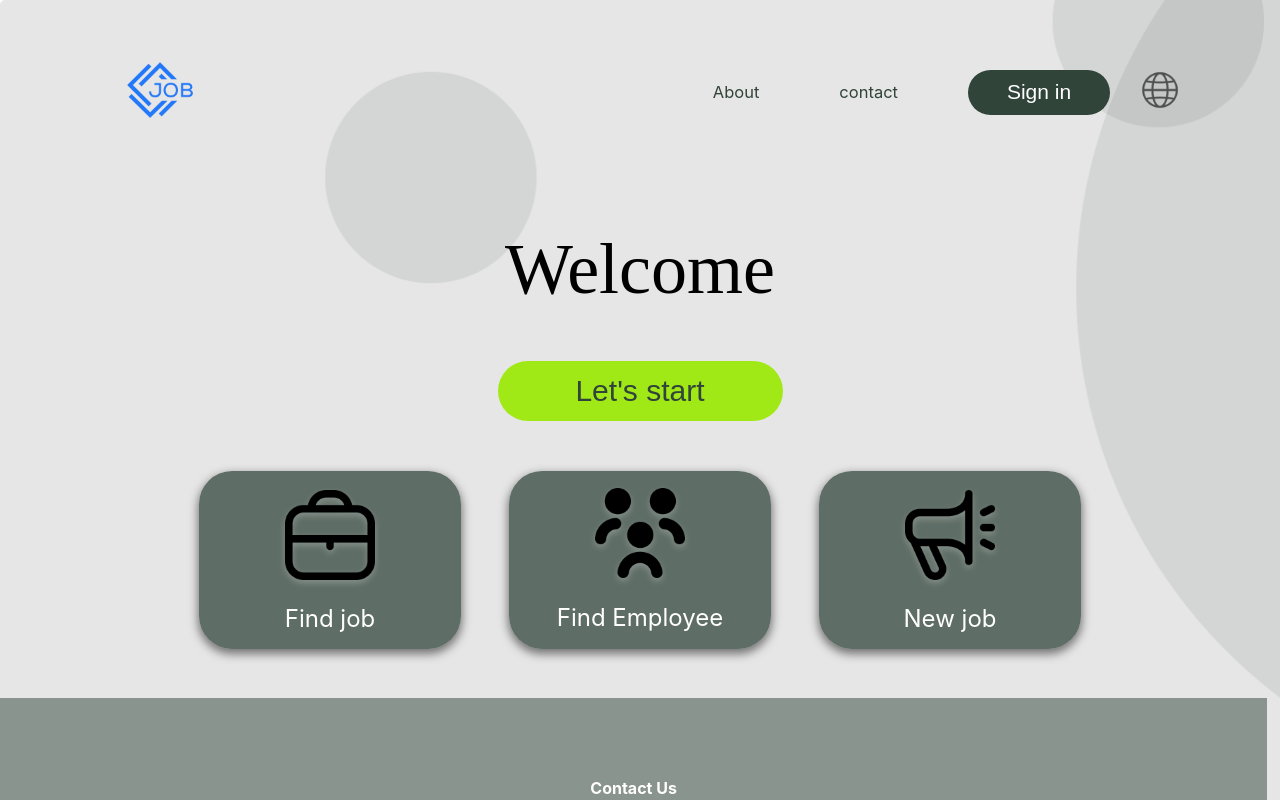
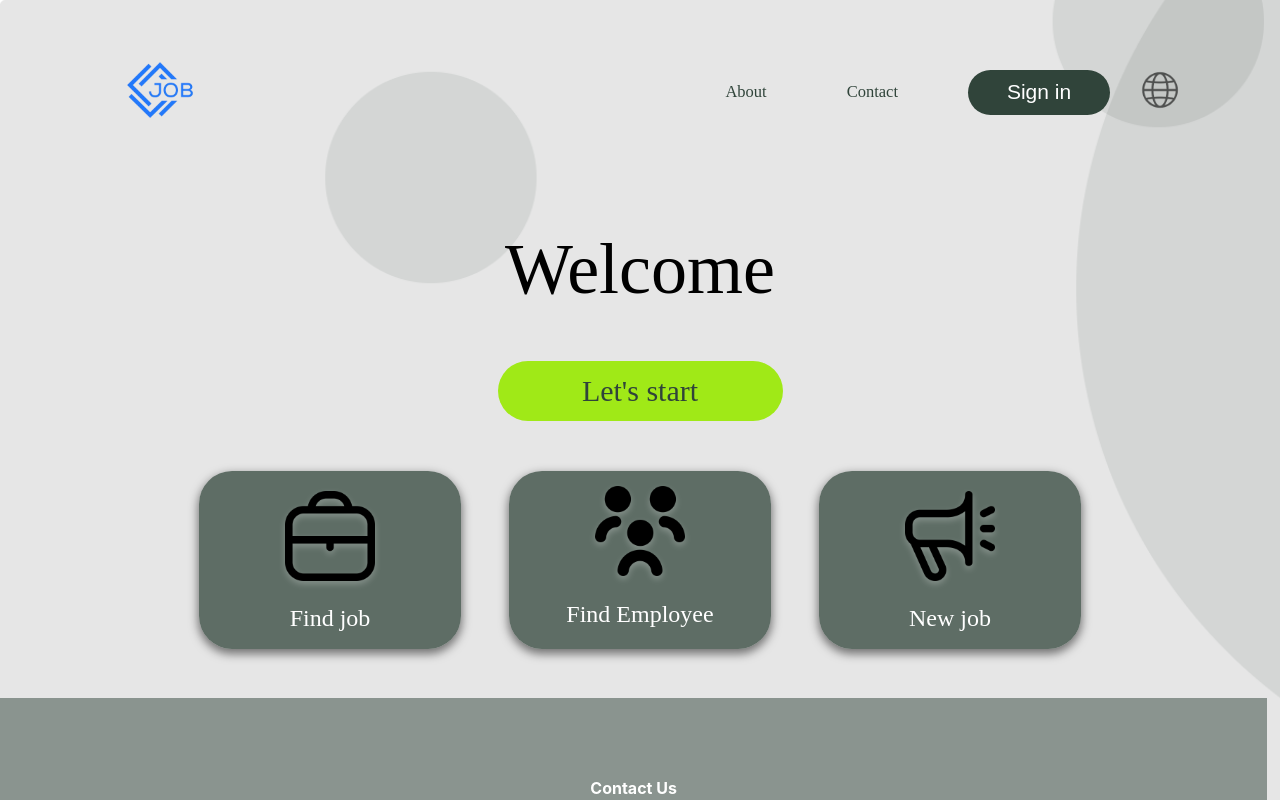
Before and after one commit to FILUD/find_job, a React (Create React App) app: page /About in a window 1280 px wide. Both pictures are taken after a click on the picture 160 px from the left and 90 px from the top of the page. Shown: the top 800 px of the page. Built offline with nearby package versions, Linux system fonts and the light colour scheme.

Commit message:
feature: update changing-languages
store the languages that selected in local and not change even though render or refresh

```diff
--- a/src/component/navbar/navbar_welcome.tsx
+++ b/src/component/navbar/navbar_welcome.tsx
@@ -3,9 +3,12 @@ import './Navbar.css'
 import { Link, useNavigate } from 'react-router-dom';
 import Login from '../popup/Authentication';
 import LanguagesOption from '../popup/Popup_languages';
+import { useTranslation } from 'react-i18next';
 
 function NavbarWelcome() {
   const navigate = useNavigate();
+  const [t, i18n] = useTranslation("global");
+
 // navbarwelcome
   return (
     <div className='container-nav'>
@@ -15,8 +18,8 @@ function NavbarWelcome() {
             </li>
         </ul>
         <ul className='container-right-nav'>
-            <li className='menu-navbar' onClick={() => navigate('/About')}>About</li>
-            <li className='menu-navbar' onClick={() => navigate('/Contact')}>contact</li>
+            <li className='menu-navbar' onClick={() => navigate('/About')}>{t("welcomepage.about")}</li>
+            <li className='menu-navbar' onClick={() => navigate('/Contact')}>{t("welcomepage.contact")}</li>
             <Login/>
             <LanguagesOption/>
             {/* <li className='menu-navbar' onClick={() => navigate('/Change_language')}> <img className='icon-chang-lang' src="Logo/language.png" alt="" /> </li> */}
--- a/src/component/popup/Authentication.tsx
+++ b/src/component/popup/Authentication.tsx
@@ -1,8 +1,11 @@
 import React, { useState } from 'react'
 import './Authentication.css'
+import { useTranslation } from 'react-i18next';
 
 
 const Authentication = () => {
+
+    const [t, i18n] = useTranslation("global");
     const [isOpenLogIn, setIsOpenLogIn] = useState(false);
     const [isOpenSignUp, setIsOpenSignUp] = useState(false);
 
--- a/src/component/popup/Popup_languages.tsx
+++ b/src/component/popup/Popup_languages.tsx
@@ -14,6 +14,8 @@ const LanguagesOption = () => {
     const [t, i18n] = useTranslation("global");
     const handleChangeLanguage = (lang: string) => {
         i18n.changeLanguage(lang);
+        localStorage.setItem('selectedLanguage', lang); // Store selected language in localStorage
+        togglePopupLanguagesOption(); // Close popup after language selection
     };
 
     return (
--- a/src/css/Welcome.css
+++ b/src/css/Welcome.css
@@ -108,6 +108,16 @@
     }
 }
 
-.box-center-welcome{
+.box-center-welcome {
     font-family: 'phetsarath OT';
 }
+
+.footer-container-welcome{
+    font-family: 'phetsarath OT';
+}
+.container-right-nav{
+    font-family: 'phetsarath OT';
+}
+.button-let-start{
+    font-family: 'phetsarath OT';
+}
--- a/src/index.tsx
+++ b/src/index.tsx
@@ -4,7 +4,7 @@ import './index.css';
 import App from './App';
 import reportWebVitals from './reportWebVitals';
 
-//import languages json and pakage
+//import languages json and package
 import global_en from './languages/en/global_en.json';
 import global_la from './languages/la/global_la.json';
 import global_th from './languages/th/global_th.json';
@@ -12,26 +12,29 @@ import global_th from './languages/th/global_th.json';
 import i18next from 'i18next';
 import { I18nextProvider } from 'react-i18next';
 
-
 const root = ReactDOM.createRoot(
   document.getElementById('root') as HTMLElement
 );
 
-//changing languages and set main languages
+// Check if a language is stored in localStorage
+const storedLanguage = localStorage.getItem('selectedLanguage');
+
+// Set default language to stored value or 'en' if nothing is stored
+const defaultLanguage = storedLanguage || 'en';
+
 i18next.init({
   interpolation: {
-    escapeValue: false, // not needed for react as it escapes by default
+    escapeValue: false,
   },
-  lng: "en",
+  lng: defaultLanguage,
   resources: {
-    en: {global: global_en},
-    th: {global: global_th },
-    la: {global: global_la},
+    en: { global: global_en },
+    th: { global: global_th },
+    la: { global: global_la },
   }
 });
 
 root.render(
-
   <React.StrictMode>
     <I18nextProvider i18n={i18next}>
       <App />
@@ -39,8 +42,4 @@ root.render(
   </React.StrictMode>
 );
 
-// If you want to start measuring performance in your app, pass a function
-// to log results (for example: reportWebVitals(console.log))
-// or send to an analytics endpoint. Learn more: https://bit.ly/CRA-vitals
-
 reportWebVitals();
--- a/src/languages/la/global_la.json
+++ b/src/languages/la/global_la.json
@@ -1,11 +1,16 @@
 {
     "welcomepage": {
         "welcome": "ຍິນດີຕ້ອນຮັບ",
-        "findjob": "Find job",
-        "findemployee": "Find Employee"
-    },
-    "homepage": {
-        "welcome": "laoooooo"
+        "findjob": "ຊອກຫາວຽກ",
+        "findemployee": "ຊອກຫາພະນັກງານ",
+        "letsstart": "ເລີ່ມຕົ້ນ",
+        "newjob": "ວຽກໃໝ່",
+        "signin": "ເຂົ້າສູ່ລະບົບ",
+        "about": "ກ່ຽວກັບ",
+        "contact": "ຕິດຕໍ່"
 
-    }
+},
+"homepage": {
+    "welcome": "ຍິນດີຕ້ອນຮັບເຂົ້າສູ່ເວັບໄຊຂອງພວກເຮົາ"
 }
+}
--- a/src/languages/th/global_th.json
+++ b/src/languages/th/global_th.json
@@ -1,8 +1,15 @@
 {
     "welcomepage": {
-        "welcome": "ยินดีต้อนรับ",
-        "findjob": "Find job",
-        "findemployee": "Find Employee"
+      "welcome": "ยินดีต้อนรับ",
+      "findjob": "ค้นหางาน",
+      "findemployee": "ค้นหาพนักงาน",
+      "letsstart": "เริ่มต้น",
+      "newjob": "งานใหม่",
+      "signin": "เข้าสู่ระบบ",
+      "about": "เกี่ยวกับ",
+      "contact": "ติดต่อ"
     },
-    "home": {}
-}
+    "homepage": {
+      "welcome": "ยินดีต้อนรับสู่เว็บไซต์ของเรา"
+    }
+  }
--- a/src/page/WelcomePage.tsx
+++ b/src/page/WelcomePage.tsx
@@ -17,21 +17,21 @@ function Welcome_Page() {
 
                 <div className='box-center-welcome'>
                     <p className='text-welcome'>{t("welcomepage.welcome")}</p>
-                    <button className='button-let-start' onClick={() => navigate('/Home')}>Let's start</button>
+                    <button className='button-let-start' onClick={() => navigate('/Home')}>{t("welcomepage.letsstart")}</button>
                 </div>
 
                 <div className='footer-container-welcome'>
                     <div className='footer-box box-find-job-welcome'>
                         <img className='icon-footer-welcome' src="Icon/briefcase.png" alt="" />
-                        <p className='text-inside-box-welcome'>Find job</p></div>
+                        <p className='text-inside-box-welcome'>{t("welcomepage.findjob")}</p></div>
 
                     <div className='footer-box box-find-employee-welcome'>
                     <img className='icon-footer-welcome' src="Icon/users-alt.png" alt="" />
-                        <p className='text-inside-box-welcome'>Find Employee</p></div>
+                        <p className='text-inside-box-welcome'>{t("welcomepage.findemployee")}</p></div>
 
                     <div className='footer-box box-new-job-welcome'>
                     <img className='icon-footer-welcome' src="Icon/megaphone.png" alt="" />
-                        <p className='text-inside-box-welcome'>New job</p></div>
+                        <p className='text-inside-box-welcome'>{t("welcomepage.newjob")}</p></div>
 
                 </div>
             </center>
```
Also changed, not shown: src/languages/script.js (added, +25 -0 lines).
